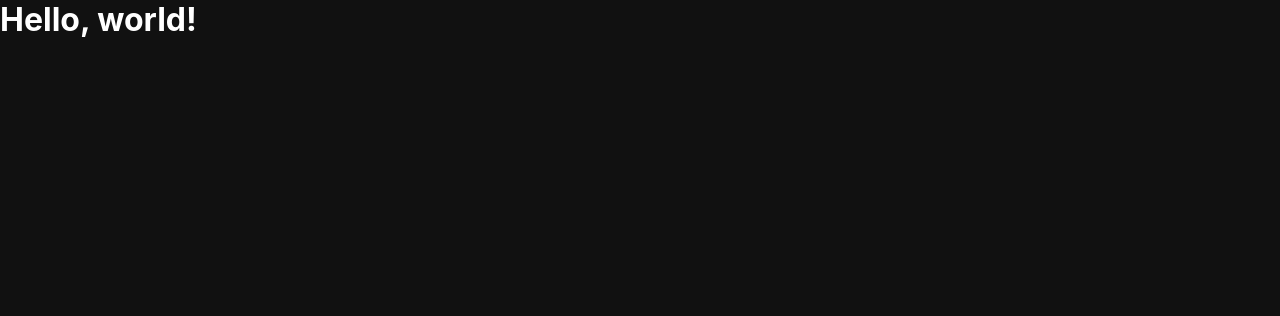
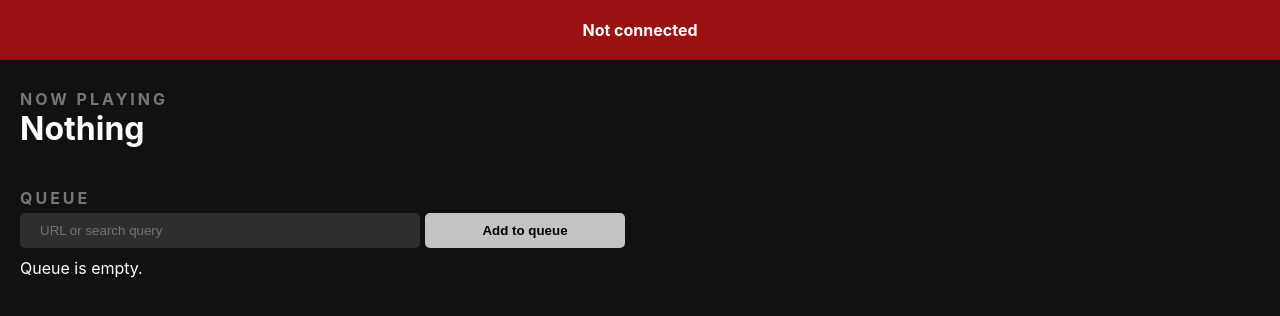
Before and after one commit to mat-sz/audiocracy-web, a React (Create React App) app: page / in a window 1280 px wide. Shown: the top 316 px of the page. Built offline with nearby package versions, Linux system fonts and the light colour scheme; what typesocket would draw is missing.

Commit message:
ported components from the legacy application

```diff
--- a/package.json
+++ b/package.json
@@ -11,7 +11,6 @@
     "@types/react": "^16.9.0",
     "@types/react-dom": "^16.9.0",
     "@types/react-redux": "^7.1.9",
-    "@types/react-router-dom": "^5.1.5",
     "husky": "^4.2.5",
     "lint-staged": "^10.2.11",
     "node-sass": "^4.13.1",
@@ -19,7 +18,6 @@
     "react": "^17.0.1",
     "react-dom": "^17.0.1",
     "react-redux": "^7.2.1",
-    "react-router-dom": "^5.1.2",
     "react-scripts": "4.0.1",
     "redux": "^4.0.5",
     "redux-saga": "^1.1.3",
--- a/src/App.tsx
+++ b/src/App.tsx
@@ -1,17 +1,16 @@
 import React from 'react';
-import { BrowserRouter as Router, Switch, Route } from 'react-router-dom';
 import './App.scss';
+
+import NowPlaying from './components/NowPlaying';
+import Queue from './components/Queue';
+import Status from './components/Status';
 
 export const App: React.FC = () => {
   return (
-    <Router>
-      <div className="app">
-        <Switch>
-          <Route path="/">
-            <h1>Hello, world!</h1>
-          </Route>
-        </Switch>
-      </div>
-    </Router>
+    <div className="app">
+      <Status />
+      <NowPlaying />
+      <Queue />
+    </div>
   );
 };
--- /dev/null
+++ b/src/Utils.ts
@@ -0,0 +1,13 @@
+export function timeDisplay(time: number) {
+  const hours = Math.floor(time / 3600);
+  time -= hours * 3600;
+  const minutes = Math.floor(time / 60);
+  time -= minutes * 60;
+  return (
+    hours.toString().padStart(2, '0') +
+    ':' +
+    minutes.toString().padStart(2, '0') +
+    ':' +
+    time.toString().padStart(2, '0')
+  );
+}
--- /dev/null
+++ b/src/components/NowPlaying.tsx
@@ -0,0 +1,47 @@
+import React from 'react';
+import { useSelector } from 'react-redux';
+import { StateType } from '../reducers';
+
+import { timeDisplay } from '../Utils';
+
+export const NowPlaying: React.FC = () => {
+  const item = useSelector((state: StateType) => state.current);
+  const time = useSelector((state: StateType) => state.time);
+
+  if (!item) {
+    return (
+      <div className="now-playing section">
+        <h3>Now playing</h3>
+        <h1>Nothing</h1>
+      </div>
+    );
+  }
+
+  return (
+    <div className="now-playing section">
+      <h3>Now playing</h3>
+      <div className="now-playing-grid">
+        <div className="thumbnail">
+          <div className="shadow"></div>
+          <img src={item.thumbnail} alt={item.title} />
+          <span className="duration">
+            {timeDisplay(time)} / {timeDisplay(item.duration)}
+          </span>
+          <div className="progress-bar">
+            <div
+              style={{
+                width: Math.min((time / item.duration) * 100, 100) + '%',
+              }}
+            ></div>
+          </div>
+        </div>
+        <div>
+          <h1>{item.title}</h1>
+          <h2>{item.author}</h2>
+        </div>
+      </div>
+    </div>
+  );
+};
+
+export default NowPlaying;
--- /dev/null
+++ b/src/components/Queue.tsx
@@ -0,0 +1,34 @@
+import React from 'react';
+import { useSelector } from 'react-redux';
+
+import QueueForm from './QueueForm';
+import { StateType } from '../reducers';
+import { timeDisplay } from '../Utils';
+
+export const Queue: React.FC = () => {
+  const queue = useSelector((state: StateType) => state.queue);
+
+  return (
+    <div className="queue section">
+      <h3>Queue</h3>
+      <QueueForm />
+      <ul>
+        {queue.map((item, i) => (
+          <li key={i}>
+            <img src={item.thumbnail} alt={item.title} />
+            <div>
+              <span className="title">
+                <a href={item.url}>{item.title}</a>
+              </span>
+              <span className="author">{item.author}</span>
+              <span className="duration">{timeDisplay(item.duration)}</span>
+            </div>
+          </li>
+        ))}
+      </ul>
+      {queue.length === 0 && 'Queue is empty.'}
+    </div>
+  );
+};
+
+export default Queue;
--- /dev/null
+++ b/src/components/QueueForm.tsx
@@ -0,0 +1,30 @@
+import React, { useCallback, useState } from 'react';
+
+export const QueueForm: React.FC = () => {
+  const [url, setUrl] = useState('');
+
+  const submit = useCallback(() => {
+    if (url === '') return;
+
+    setUrl('');
+  }, [url, setUrl]);
+
+  return (
+    <div className="queue-form flex-form">
+      <input
+        type="text"
+        onChange={e => setUrl(e.target.value)}
+        value={url}
+        placeholder="URL or search query"
+        onKeyPress={event => {
+          if (event.key === 'Enter') {
+            submit();
+          }
+        }}
+      />
+      <button onClick={submit}>Add to queue</button>
+    </div>
+  );
+};
+
+export default QueueForm;
--- /dev/null
+++ b/src/components/Status.tsx
@@ -0,0 +1,17 @@
+import React from 'react';
+import { useSelector } from 'react-redux';
+
+import { StateType } from '../reducers';
+
+const Status: React.FC = () => {
+  const connected = useSelector((state: StateType) => state.connected);
+
+  return (
+    <>
+      <div className="logo section">Audiocracy</div>
+      {!connected && <div className="status error">Not connected</div>}
+    </>
+  );
+};
+
+export default Status;
```
Also changed, not shown: 1 other file (tests, documents, lock files or other folders).
